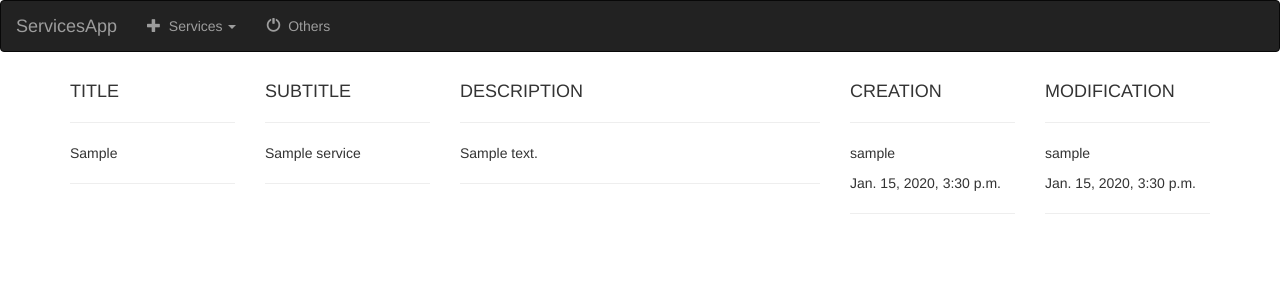
After one commit to swetakumari95/services-website, a Django app: page /1/ in a window 1280 px wide. The commit adds this page. Shown: the top 300 px of the page. Run offline with Django 3.2, Linux system fonts and the light colour scheme; tables that the repository leaves empty hold one stand-in row (values such as "Sample post"); some libraries are stand-ins or nearby versions.

Commit message:
Added details page

```diff
--- a/servicesDisplay/templates/servicesDisplay/base.html
+++ b/servicesDisplay/templates/servicesDisplay/base.html
@@ -36,7 +36,7 @@
                 <a tabindex="-1" href="#">{{ item }}</a>
                 <ul class="dropdown-menu">
                   {% for subitem in item.services_set.all %}
-                  <li><a tabindex="-1" href="#">{{ subitem }}</a></li>
+                  <li><a tabindex="-1" href="{% url 'service:detail' subitem.id %}">{{ subitem }}</a></li>
                   {% endfor %}
                 </ul>
               </li>
--- /dev/null
+++ b/servicesDisplay/templates/servicesDisplay/detail.html
@@ -0,0 +1,30 @@
+{% extends 'servicesDisplay/base.html' %}
+
+{% block content %}
+  <div class="container">
+    <div class="row">
+      <div class="col-md-2 col-sm-2">
+        <h4>TITLE</h4><hr/>
+        <p>{{ service.service_type }}</p><hr/>
+      </div>
+      <div class="col-md-2 col-sm-2">
+        <h4>SUBTITLE</h4><hr/>
+        <p>{{ service.service_title }}</p><hr/>
+      </div>
+      <div class="col-md-4 col-sm-4">
+        <h4>DESCRIPTION</h4><hr/>
+        <p>{{ service.service_content }}</p><hr/>
+      </div>
+      <div class="col-md-2 col-sm-2">
+        <h4>CREATION</h4><hr/>
+        <p>{{ service.created_by }}</p>
+        <p>{{ service.created_date }}</p><hr/>
+      </div>
+      <div class="col-md-2 col-sm-2">
+        <h4>MODIFICATION</h4><hr/>
+        <p>{{ service.modified_by }}</p>
+        <p>{{ service.modified_date }}</p><hr/>
+      </div>
+    </div>
+  </div>
+{% endblock %}
--- a/servicesDisplay/urls.py
+++ b/servicesDisplay/urls.py
@@ -1,6 +1,9 @@
 from django.conf.urls import url
 from . import views
 
+app_name = 'service'
+
 urlpatterns = [
     url(r'^$', views.service_list, name='service_list'),
+    url(r'^(?P<service_id>[0-9]+)/$', views.detail, name='detail'),
 ]
--- a/servicesDisplay/views.py
+++ b/servicesDisplay/views.py
@@ -5,3 +5,7 @@ from .models import ServicesList, Services
 def service_list(request):
     servicesList = ServicesList.objects.all()
     return render(request, 'servicesDisplay/service_list.html', {'servicesList': servicesList})
+
+def detail(request, service_id):
+     service = Services.objects.get(pk=service_id)
+     return render(request, 'servicesDisplay/detail.html', {'service' : service})
```
